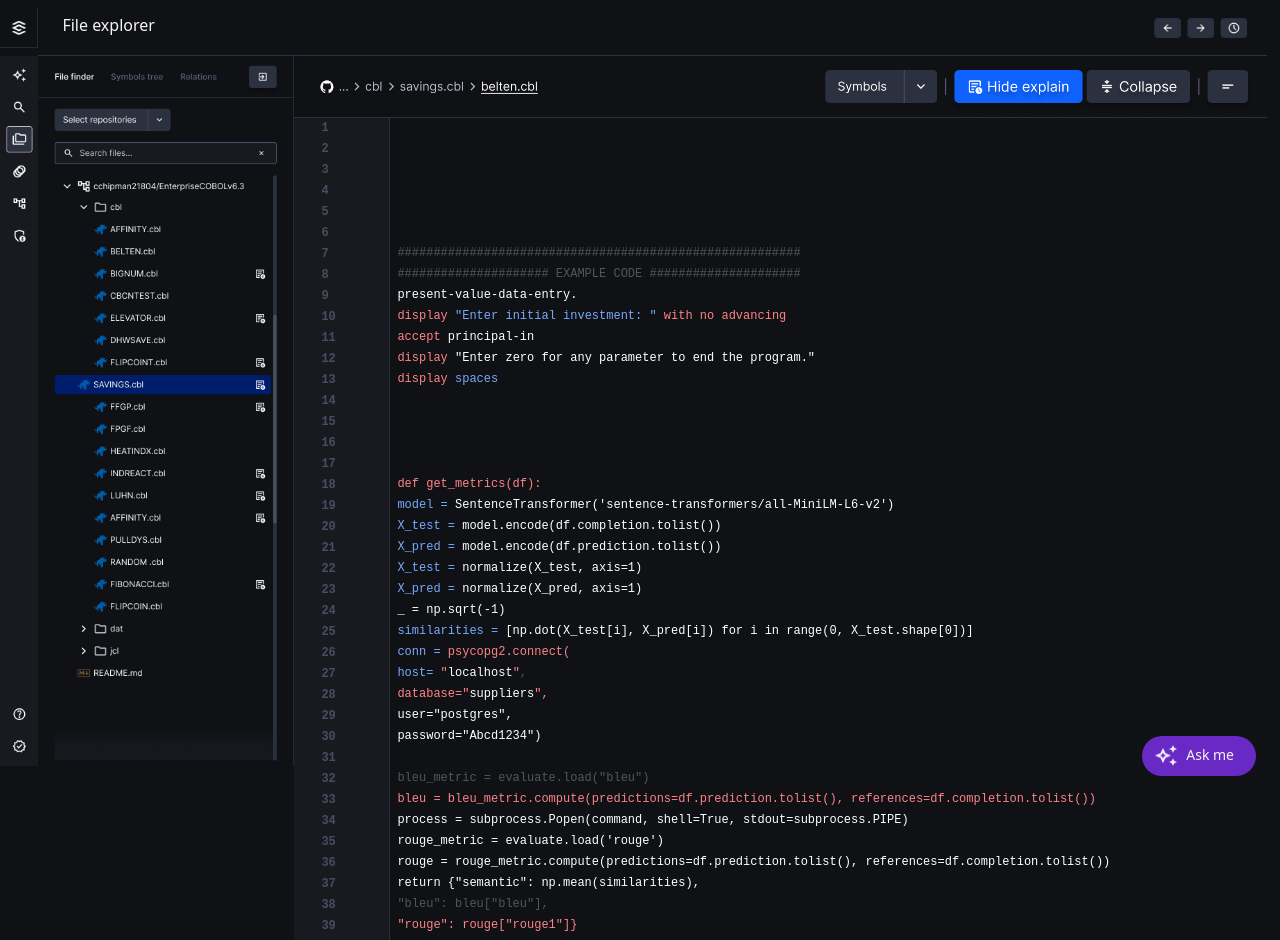
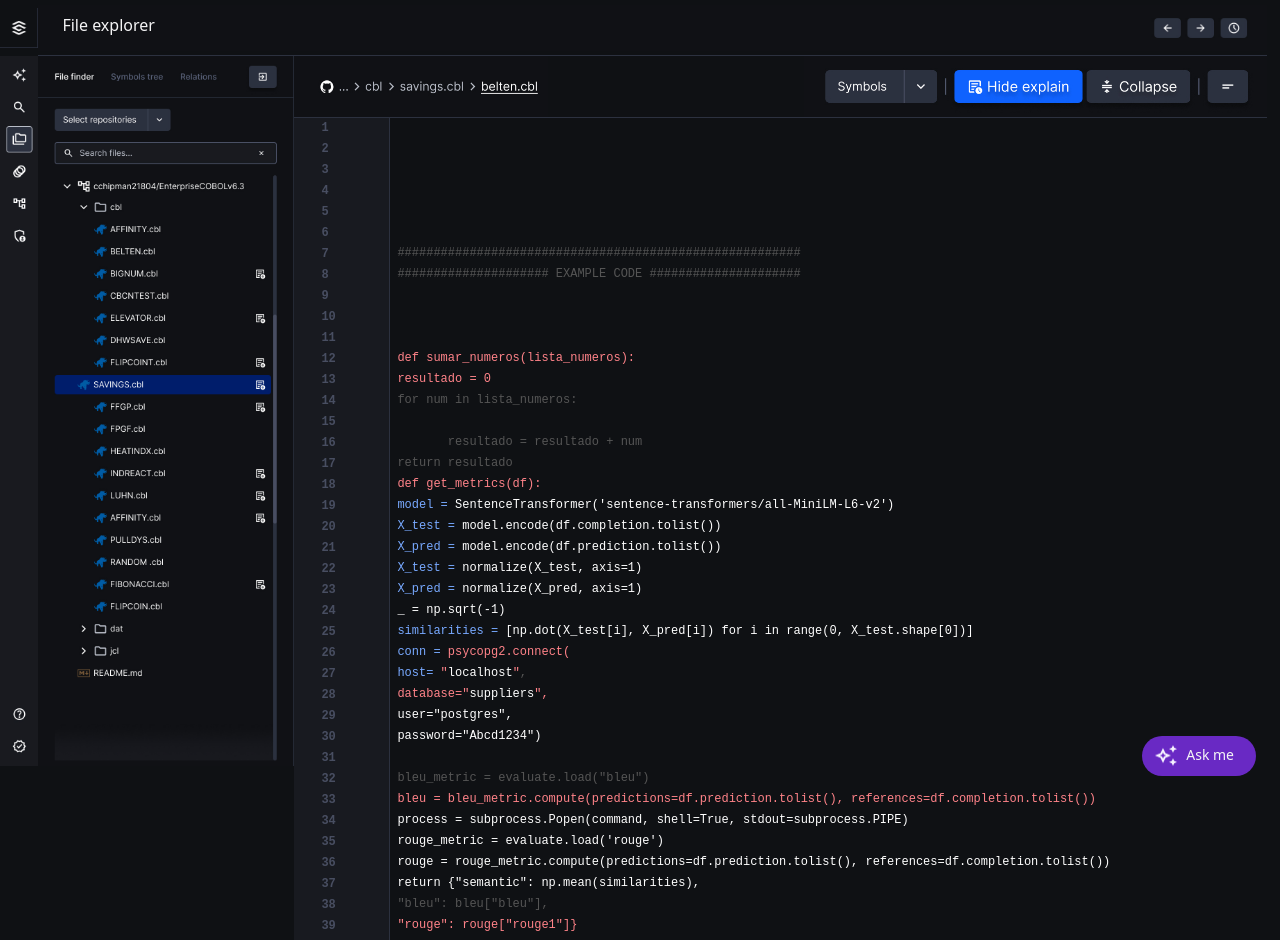
Before and after one commit to diego-alayon/asisstant-prototype-v2, a plain HTML site: page index.html in a window 1280 px wide. Shown: the top 940 px of the page. Drawn offline with nearby package versions, Linux system fonts and the light colour scheme.

Commit message:
edit code example

```diff
--- a/index.html
+++ b/index.html
@@ -46,15 +46,15 @@
               <li class="codeItem "><div class="line-number">6</div><div class="code-snippet"></div></li>
               <li class="codeItem "><div class="line-number">7</div><div class="code-snippet">########################################################</div></li>
               <li class="codeItem "><div class="line-number">8</div><div class="code-snippet">##################### EXAMPLE CODE #####################</div></li>
-              <li class="codeItem "><div class="line-number">9</div><div class="code-snippet"><span class="code3">present-value-data-entry.</span></div></li>
-              <li class="codeItem "><div class="line-number">10</div><div class="code-snippet"><span class="code2">display</span> <span class="code1">"Enter initial investment: "</span> <span class="code2">with no advancing</span></div></li>
-              <li class="codeItem "><div class="line-number">11</div><div class="code-snippet"><span class="code2">accept</span> <span class="code3">principal-in</span></div></li>
-              <li class="codeItem "><div class="line-number">12</div><div class="code-snippet"> <span class="code2">display</span> <span class="code3">"Enter zero for any parameter to end the program."</span></div></li>
-              <li class="codeItem "><div class="line-number">13</div><div class="code-snippet"> <span class="code2">display</span> <span class="code1">spaces</span></div></li>
-              <li class="codeItem "><div class="line-number">14</div><div class="code-snippet"> </div></li>
+              <li class="codeItem "><div class="line-number">9</div><div class="code-snippet"></div></li>
+              <li class="codeItem "><div class="line-number">10</div><div class="code-snippet"></div></li>
+              <li class="codeItem "><div class="line-number">11</div><div class="code-snippet"></div></li>
+              <li class="codeItem "><div class="line-number">12</div><div class="code-snippet"> <span class="code2">def sumar_numeros(lista_numeros):</span></div></li>
+              <li class="codeItem "><div class="line-number">13</div><div class="code-snippet"> <span class="code2">resultado = 0</span></div></li>
+              <li class="codeItem "><div class="line-number">14</div><div class="code-snippet"> for num in lista_numeros:</div></li>
               <li class="codeItem "><div class="line-number">15</div><div class="code-snippet"> </div></li>
-              <li class="codeItem "><div class="line-number">16</div><div class="code-snippet"> </div></li>
-              <li class="codeItem "><div class="line-number">17</div><div class="code-snippet"> </div></li>
+              <li class="codeItem "><div class="line-number">16</div><div class="code-snippet">        resultado = resultado + num</div></li>
+              <li class="codeItem "><div class="line-number">17</div><div class="code-snippet"> return resultado</div></li>
               <li class="codeItem "><div class="line-number">18</div><div class="code-snippet"><span class="code2">def get_metrics(df):</span></div></li>
               <li class="codeItem "><div class="line-number">19</div><div class="code-snippet">    <span class="code1">model =</span> <span class="code3">SentenceTransformer('sentence-transformers/all-MiniLM-L6-v2')</span></div></li>
               <li class="codeItem "><div class="line-number">20</div><div class="code-snippet">    <span class="code1">X_test =</span> <span class="code3">model.encode(df.completion.tolist())</span></div></li>
```
